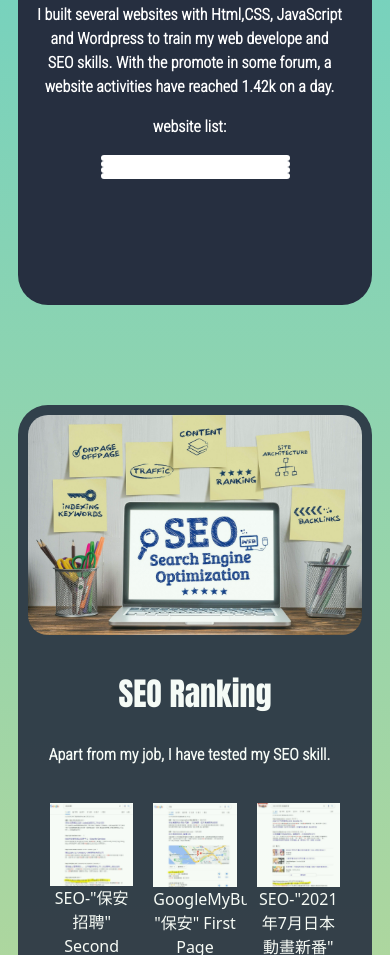
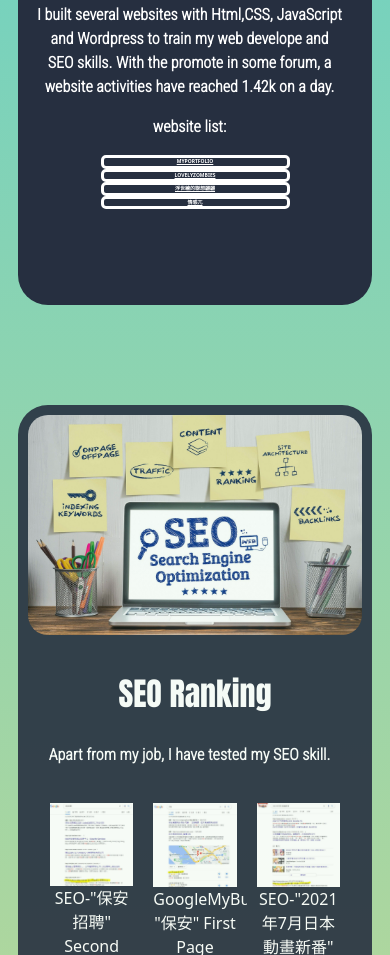
Before and after one commit to LOVELYZOMBIEYHO/myportfolio, a plain HTML site: page websiteBuilt.html in a window 390 px wide. Shown: the part 1715-2670 px from the top of the page. Drawn offline with nearby package versions, Linux system fonts and the light colour scheme.

Commit message:
Update buttonlist.css

```diff
--- a/css/buttonlist.css
+++ b/css/buttonlist.css
@@ -72,6 +72,6 @@
 }
 @media only screen and (max-width: 554px) {
   .btn-5 {
-    font-size: 0.01px;
+    font-size: 5px;
   }
 }
```
